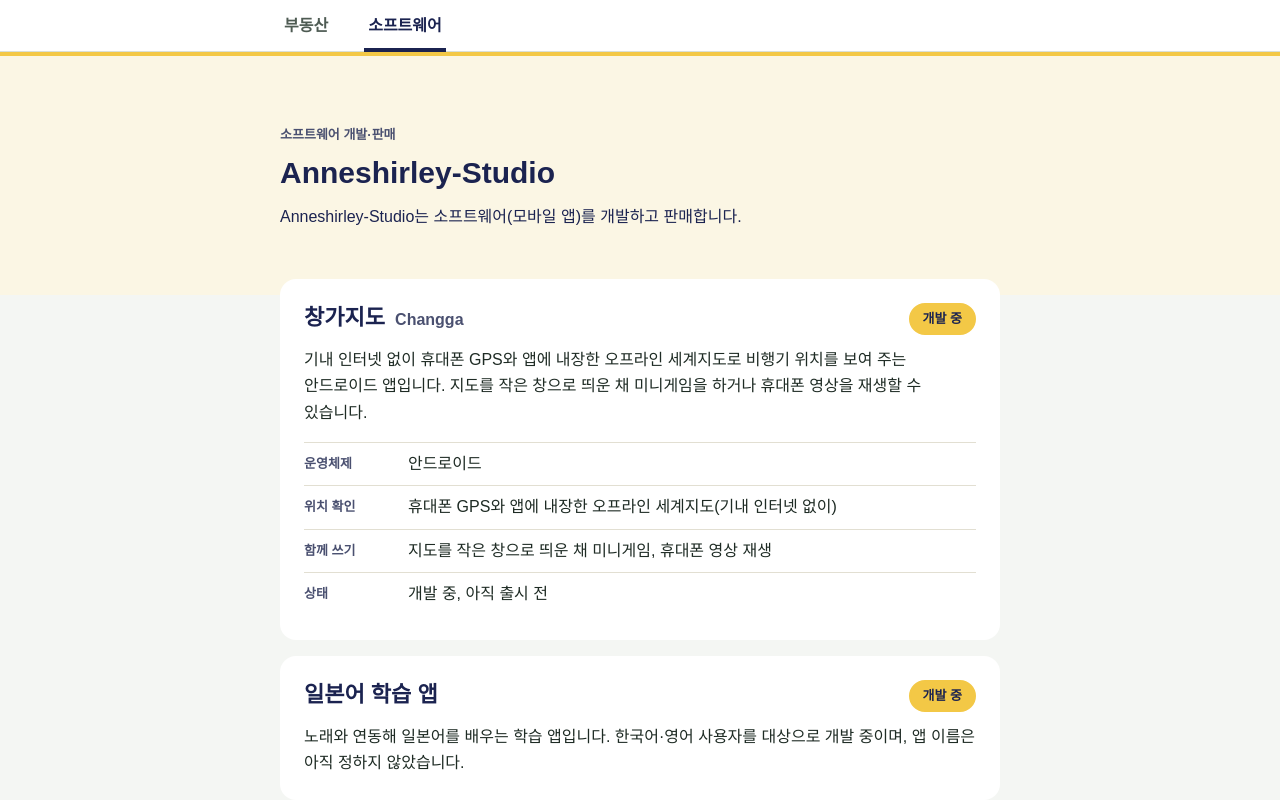
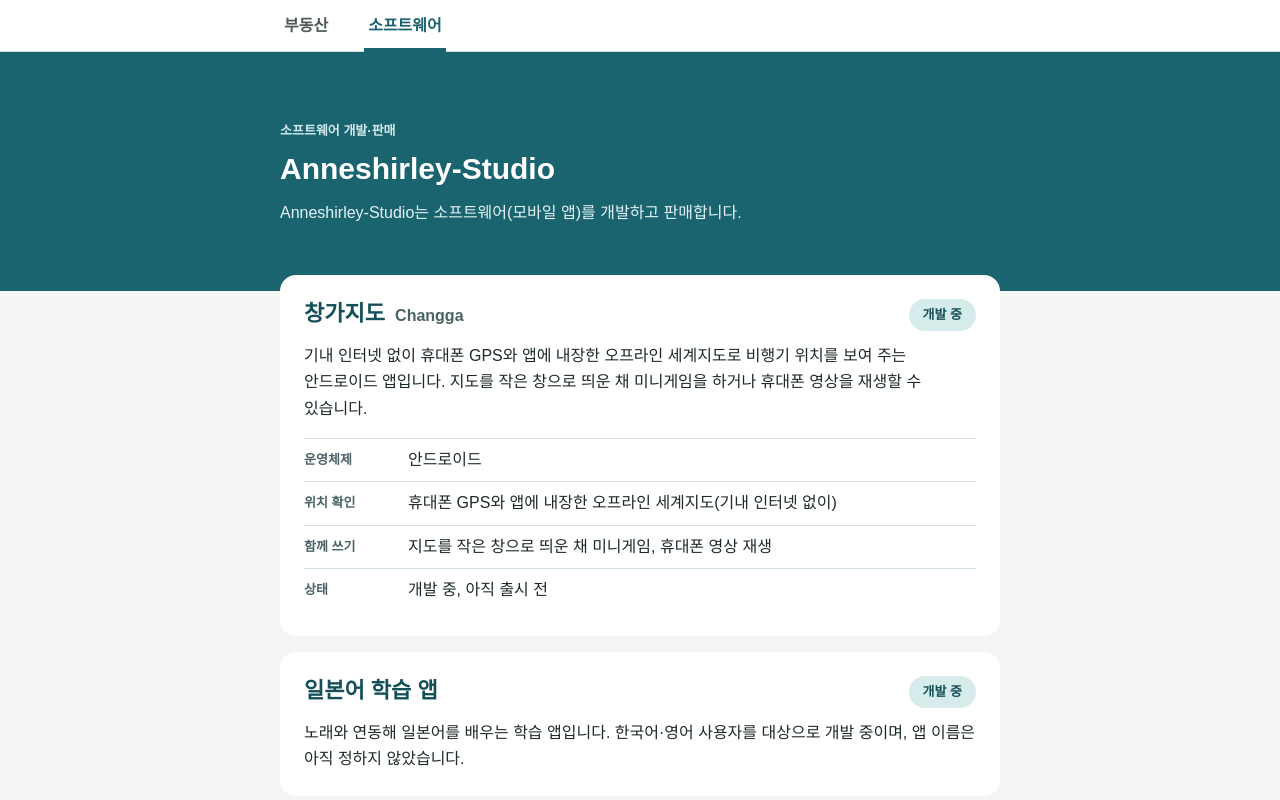
Before and after one commit to anneshirley-dev/helio-realty, a plain HTML site: page index.html in a window 1280 px wide. Both pictures are taken after a click on the link "소프트웨어". Shown: the top 800 px of the page. Drawn offline with Linux system fonts and the light colour scheme.

Commit message:
소프트웨어 탭 머리 색을 부동산 초록과 같은 계열 청록(#1A6470)으로 — 대표님 지시 2026-11-25 17:00
Co-Authored-By: Claude Opus 5.5 <noreply@anthropic.com>

```diff
--- a/index.html
+++ b/index.html
@@ -260,12 +260,13 @@ footer dd{display:inline;margin-right:12px}
  body:has(#software:target) .sw,body:has(#software :target) .sw{display:block}
  body:has(#software:target) .re,body:has(#software :target) .re{display:none}
 }
-/* ---- 소프트웨어 구역: 브랜드 겨자·남색을 은은하게 ---- */
-.sw{--sw-ink:#1B2350;--sw-mut:#4A5070;--sw-cream:#FBF6E4;--sw-mustard:#F3C846;--sw-line:#E2DFD2;padding-bottom:48px}
+/* ---- 소프트웨어 구역: 부동산 초록과 같은 계열의 청록 ---- */
+.sw{--sw-ink:#15505A;--sw-mut:#4A6266;--sw-head:#1A6470;--sw-chip:#D5ECEA;--sw-line:#D3E2E2;padding-bottom:48px}
 section.sw{margin-top:0}
 .sw .facts div{grid-template-columns:6em 1fr}
-.swhead{background:var(--sw-cream);border-top:4px solid var(--sw-mustard);color:var(--sw-ink);padding:32px 0 40px}
-.swhead .kicker{font-size:var(--cap);font-weight:700;color:var(--sw-mut)}
+.swhead{background:var(--sw-head);color:#FFFFFF;padding:32px 0 40px}
+.swhead .kicker{font-size:var(--cap);font-weight:700;color:#D2EAEC}
+.swhead p{color:#E6F3F4}
 .swhead h2{font-size:var(--disp);line-height:1.3;margin:8px 0 0}
 .swhead p{margin-top:12px}
 .sw .card{margin-top:16px}
@@ -273,7 +274,7 @@ section.sw{margin-top:0}
 .sw h3{font-size:var(--title);line-height:1.4;color:var(--sw-ink)}
 .sw .en{font-size:var(--body);font-weight:700;color:var(--sw-mut);margin-left:4px}
 .apphead{display:flex;align-items:center;justify-content:space-between;gap:12px;flex-wrap:wrap;margin-bottom:12px}
-.chip{display:inline-flex;align-items:center;min-height:32px;padding:0 12px;border-radius:999px;background:var(--sw-mustard);color:var(--sw-ink);font-size:var(--cap);font-weight:700;border:2px solid var(--sw-mustard)}
+.chip{display:inline-flex;align-items:center;min-height:32px;padding:0 12px;border-radius:999px;background:var(--sw-chip);color:var(--sw-ink);font-size:var(--cap);font-weight:700;border:2px solid var(--sw-chip)}
 .chip.o{background:var(--surface);border-color:var(--sw-ink)}
 .sw .facts{margin-top:16px;border-top:1px solid var(--sw-line)}
 .sw .facts div{border-bottom-color:var(--sw-line)}
@@ -289,7 +290,7 @@ section.sw{margin-top:0}
 .tabs a{flex:1;display:flex;align-items:center;justify-content:center;min-height:52px;color:var(--mut);border-bottom:4px solid transparent;margin-bottom:-1px;padding-top:4px}
 .tabs .t-re{color:var(--primary);border-bottom-color:var(--primary)}
 body:has(#software:target) .tabs .t-re,body:has(#software :target) .tabs .t-re{color:var(--mut);border-bottom-color:transparent}
-body:has(#software:target) .tabs .t-sw,body:has(#software :target) .tabs .t-sw{color:#1B2350;border-bottom-color:#1B2350}
+body:has(#software:target) .tabs .t-sw,body:has(#software :target) .tabs .t-sw{color:#1A6470;border-bottom-color:#1A6470}
 [id]{scroll-margin-top:72px}
 #realty,#software{scroll-margin-top:200px}
 @media (min-width:960px){.tabs .wrap{gap:32px}.tabs a{flex:0 0 auto;padding-left:4px;padding-right:4px}}
```
